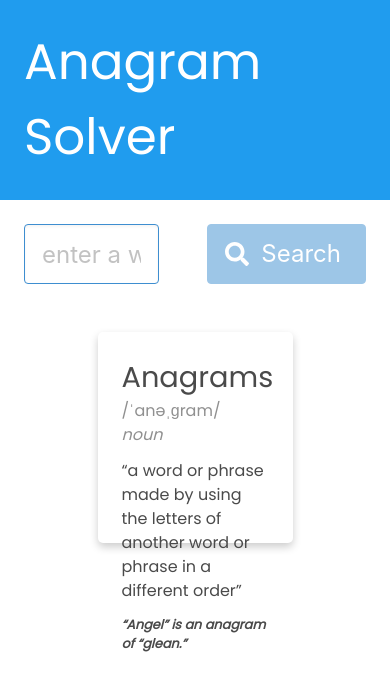
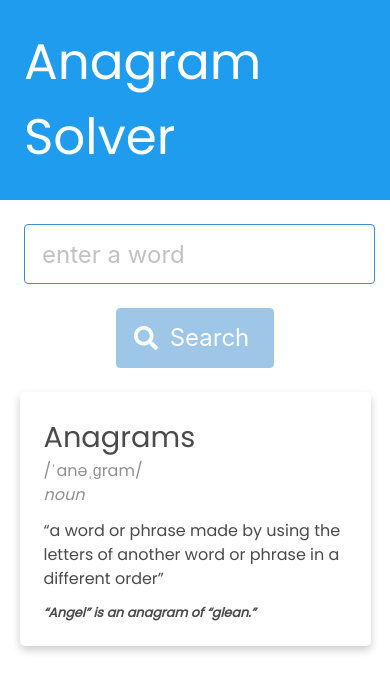
Before and after one commit to sanved77/Anagram-Solver-Client, a React (Create React App) app: page / in a window 390 px wide. Shown: the top 692 px of the page. Built offline with nearby package versions, Linux system fonts and the light colour scheme.

Commit message:
Mobile layout optimized | Warning for non alpbetic terms

```diff
--- a/src/comp/App/App.js
+++ b/src/comp/App/App.js
@@ -11,6 +11,7 @@ class App extends Component {
       data: {},
       loading: "",
       speak: false,
+      warning: false,
     };
     this.handleChange = this.handleChange.bind(this);
     this.grabTheAnagrams = this.grabTheAnagrams.bind(this);
@@ -30,8 +31,10 @@ class App extends Component {
   }
 
   grabTheAnagrams() {
+    if (/^[A-Za-z]+$/.test(this.state.term)) {
       this.setState({
         loading: "is-loading",
+        warning: false,
       });
       const proxy = "https://cors-anywhere.herokuapp.com/";
       const api = "http://sanved.com/anagram-api?word=" + this.state.term;
@@ -56,6 +59,11 @@ class App extends Component {
             loading: "",
           });
         });
+    } else {
+      this.setState({
+        warning: true,
+      });
+    }
   }
 
   render() {
@@ -77,6 +85,7 @@ class App extends Component {
             </button>
           </div>
         </div>
+        {this.state.warning && <div className="warning">Please only enter alphabets</div>}
         {!this.state.searched && (
           <div className="placeholder">
             <p className="place-title">Anagrams</p>
--- a/src/comp/App/App.scss
+++ b/src/comp/App/App.scss
@@ -24,12 +24,23 @@ $grey: #909090;
     display: flex;
     flex-direction: row;
     justify-content: center;
+
+    @media screen and (max-width: 768px) {
+      flex-direction: column;
+    }
+
     .search-box {
       margin: $margin;
       width: 40%;
+      @media screen and (max-width: 768px) {
+        width: 90%;
+      }
     }
     .search-btn {
       margin: $margin;
+      @media screen and (max-width: 768px) {
+        margin: auto;
+      }
     }
   }
 
@@ -39,8 +50,18 @@ $grey: #909090;
     transition: 0.3s;
     border-radius: 5px;
     margin: $margin auto;
-    height: 25vh;
+    // height: 25vh;
     padding: $margin;
+
+    @media screen and (max-width: 800px) {
+      width: 80%;
+      // height: 30vh;
+    }
+
+    @media screen and (max-width: 600px) {
+      width: 90%;
+      // height: 35vh;
+    }
 
     .place-title {
       font-size: 1.8rem;
@@ -71,4 +92,9 @@ $grey: #909090;
     flex-direction: column;
     justify-items: center;
   }
+
+  .warning {
+    text-align: center;
+    color: #b94a3e;
+  }
 }
```
Lines whose indentation alone changed are shown as unchanged.
